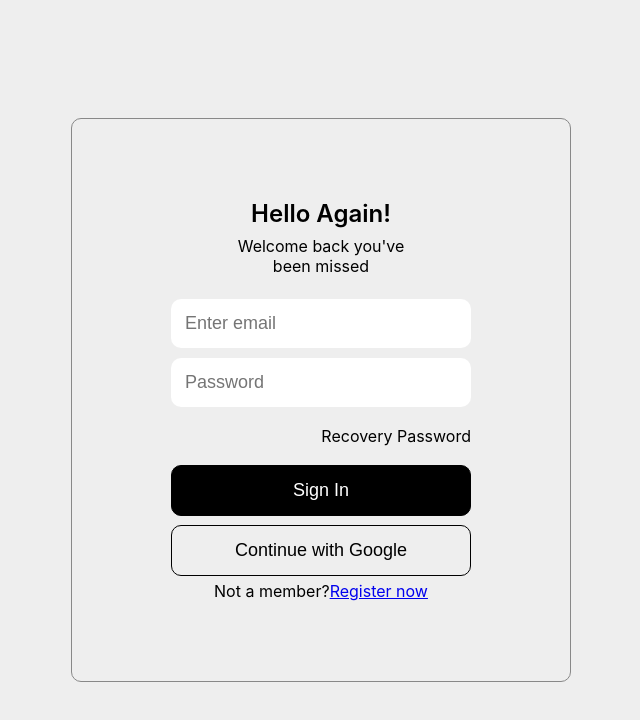
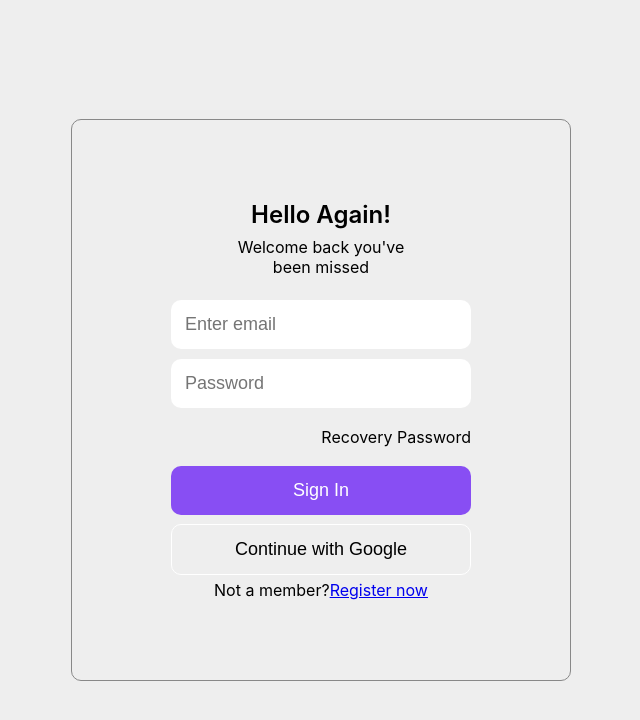
Before and after one commit to sam-dude/Auth-with-firebase, a React (Create React App) app: page /login in a window 1280 px wide. Shown: the top 720 px of the page, without its empty margins (319-959 px from the left). Built offline with nearby package versions, Linux system fonts and the light colour scheme; no server answers.

Commit message:
UI improvement

```diff
--- a/src/App.css
+++ b/src/App.css
@@ -63,8 +63,9 @@
     font-weight: normal !important;
 }
 form .c-btn{
-    background-color: #000;
+    background-color: #884ef3;
     color: #fff;
+    border: none !important;
 }
 form .c-btn:disabled{
     background-color: #888;
@@ -137,7 +138,15 @@
     border-radius: 10px;
     font-weight: 600;
 }
-
+.g-btn{
+    background-color: transparent;
+    border: 1px solid #fff;
+    transition: .3s;
+}
+.g-btn:hover{
+    background-color: #fff;
+    border: none;
+}
 @media (max-width: 768px) {
     .Board, .signup, .Login{
         flex-direction: column;
@@ -158,6 +167,17 @@
     .Board>.bottom{
         height: 50%;
     }
+    .Board .ct{
+        width: 100%;
+        padding: 8px;
+    }
+    .Board .cta{
+        width: 100%;
+    }
+    .Board .cta>.b-btn{
+        width: 100%;
+
+    }
 
 }
 @media (max-width: 1028px) and (min-width: 768px) {
--- a/src/screen/Login.js
+++ b/src/screen/Login.js
@@ -48,7 +48,7 @@
             </form>
 
             <div>
-            <button type="submit" className="b-btn btn" onClick={handleGoogleSignIn}>Continue with Google</button>
+            <button type="submit" className="b-btn btn g-btn" onClick={handleGoogleSignIn}>Continue with Google</button>
             </div>
 
             <p>Not a member?<Link to='/signup'>Register now</Link></p>
--- a/src/screen/ResetPassword.js
+++ b/src/screen/ResetPassword.js
@@ -1,6 +1,7 @@
 import { useState } from "react";
 import { useUserAuth } from "../context/UserAuthContext";
 import { useNavigate } from "react-router-dom";
+import { Link } from "react-router-dom";
 const ResetPassword = () => {
     const { resetPassword } = useUserAuth();
     const [email, setEmail] = useState('');
@@ -11,7 +12,7 @@
 
         try{
             await resetPassword(email);
-            navigate("/");
+            navigate("/login");
         }catch(err){
             setError(err.message)
         }
@@ -29,7 +30,9 @@
                 value={email}
                 onChange={ (e) => setEmail(e.target.value)}
                 />
-                <button type="submit">Get Reset Link</button>
+                <button type="submit" className="b-btn">Get Reset Link</button>
+                <hr />
+                <Link to='/login'>Login</Link>
             </form>
         </div>
     );
--- a/src/screen/Signup.js
+++ b/src/screen/Signup.js
@@ -25,7 +25,6 @@
 
     const handleGoogleSignIn = async (e) =>{
         e.preventDefault();
-
         try{
             await googleSignIn();
             navigate("/home");
@@ -42,32 +41,32 @@
             <form action="">
                 <p className="sub-title">Set up your account in less than a minute.</p>
 
-                <label htmlFor="name">Name</label>
                 <input
                 type="text"
                 name="name"
                 value={name}
                 onChange={event => setName(event.target.value)}
+                placeholder="Name "
                 />
 
-                <label htmlFor="email ">Email</label>
                 <input
                 type="email"
                 name="email"
                 value={email}
                 onChange={event => setEmail(event.target.value)}
+                placeholder="Email"
                 />
 
-                <label htmlFor="Password">Password</label>
                 <input
                 type="password"
                 name="Password"
                 value={password}
                 onChange={event => setPassword(event.target.value)}
+                placeholder="Password"
                 />
 
                 <button className="b-btn c-btn" onClick={handleSubmit}>Create Account</button>
-                <button type="submit" className="b-btn" onClick={handleGoogleSignIn}>Continue with Google</button>
+                <button type="submit" className="b-btn g-btn" onClick={handleGoogleSignIn} >Continue with Google</button>
             </form>
             <p>Already a user? <Link to='/login'>Login</Link></p>
         </div>
```
